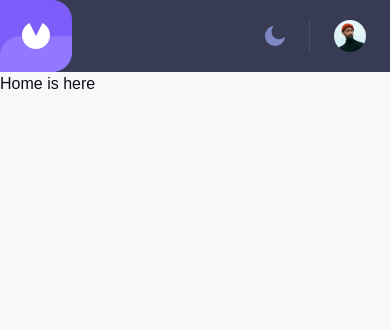
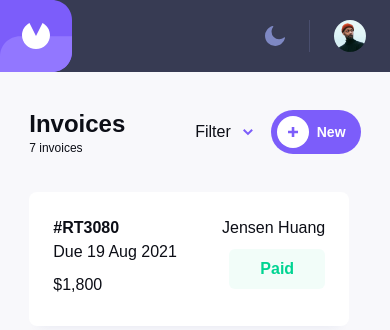
Before and after one commit to Bluey-ships-it/invoice_app, a React (Vite) app: page / in a window 390 px wide. Shown: the top 330 px of the page. Built offline with nearby package versions, Linux system fonts and the light colour scheme.

Commit message:
feat: add responsive page header and invoice card

```diff
--- a/src/Layout.tsx
+++ b/src/Layout.tsx
@@ -3,9 +3,10 @@ import Header from "./components/Header";
 
 const Layout = () => {
 	return (
-		<div className="min-h-screen bg-surface dark:bg-surface-dark transition-colors duration-300">
+		<div className="min-h-screen max-w-360 bg-surface dark:bg-surface-dark transition-colors duration-300 lg:flex ">
 			<Header />
-			<main className="lg:pl-20">
+            <div className="hidden lg:flex w-25.75"></div>
+			<main className="w-[85%] md:max-w-2xl lg:max-w-182.5 mx-auto mt-9 md:mt-16 lg:mt-19.5">
 				<Outlet />
 			</main>
 		</div>
--- a/src/components/Home.tsx
+++ b/src/components/Home.tsx
@@ -1,7 +1,11 @@
+import InvoiceCard from "./InvoiceCard";
+import PageHeader from "./PageHeader";
+
 export default function Home() {
   return (
     <div>
-      Home is here
+        <PageHeader/>
+        <InvoiceCard/>
     </div>
   )
 }
--- /dev/null
+++ b/src/components/InvoiceCard.tsx
@@ -0,0 +1,21 @@
+export default function InvoiceCard() {
+	return (
+		<div className="bg-surface-card dark:bg-surface-card-dark w-80 h-33.5 rounded-lg shadow-[0px_10px_10px_-10px_rgba(72,84,159,0.10)] p-6 flex flex-col">
+			<div className="flex justify-between">
+				<span className="font-bold">
+					<span>#</span>RT3080
+				</span>
+				<span>Jensen Huang</span>
+			</div>
+			<div className="flex justify-between items-center">
+				<div className="flex flex-col gap-2.25">
+					<span>Due 19 Aug 2021</span>
+					<span>$1,800</span>
+				</div>
+				<div className="w-24 h-10 flex justify-center items-center rounded-md bg-emerald-400/5 text-emerald-400 font-bold">
+					<span>Paid</span>
+				</div>
+			</div>
+		</div>
+	);
+}
--- /dev/null
+++ b/src/components/InvoiceFilter.tsx
@@ -0,0 +1,10 @@
+import AngleDown from "./icons/AngleDown";
+
+export default function InvoiceFilter() {
+  return (
+    <div className="flex items-center gap-3">
+      <span>Filter</span>
+      <span><AngleDown/></span>
+    </div>
+  )
+}
--- /dev/null
+++ b/src/components/NewInvoiceBtn.tsx
@@ -0,0 +1,14 @@
+import Plus from "./icons/Plus";
+
+export default function NewInvoiceBtn() {
+	return (
+		<button className="bg-primary rounded-3xl h-11 w-22.5 md:w-37.5 md:h-12 flex p-1.5 items-center gap-2 md:gap-3 text-white">
+			<span>
+				<Plus />
+			</span>
+			<span className="font-bold text-sm tracking-[-0.25]">
+				New <span className="hidden md:inline">Invoice</span>
+			</span>
+		</button>
+	);
+}
--- /dev/null
+++ b/src/components/PageHeader.tsx
@@ -0,0 +1,22 @@
+import InvoiceFilter from "./InvoiceFilter";
+import NewInvoiceBtn from "./NewInvoiceBtn";
+
+export default function PageHeader() {
+	return (
+		<div className="flex justify-between mb-9 md:mb-13.75 lg:mb-16">
+			<div className=" ">
+				<h1 className="font-bold text-text-heading dark:text-white text-2xl">
+					Invoices
+				</h1>
+				<p className="md:hidden text-xs">7 invoices</p>
+				<p className="hidden md:block text-xs text-[13px]">
+					There are 7 total invoices
+				</p>
+			</div>
+			<div className="flex gap-4.5 md:gap-8 items-center">
+				<InvoiceFilter />
+				<NewInvoiceBtn />
+			</div>
+		</div>
+	);
+}
--- /dev/null
+++ b/src/components/icons/AngleDown.tsx
@@ -0,0 +1,18 @@
+
+export default function AngleDown() {
+  return (
+		<svg
+			xmlns="http://www.w3.org/2000/svg"
+			width="10"
+			height="7"
+			viewBox="0 0 10 7"
+			fill="none"
+		>
+			<path
+				d="M0.707031 0.707153L4.93493 4.93505L9.16283 0.707153"
+				stroke="#7C5DFA"
+				stroke-width="2"
+			/>
+		</svg>
+	);
+}
--- /dev/null
+++ b/src/components/icons/AngleUp.tsx
@@ -0,0 +1,17 @@
+export default function AngleUp() {
+  return (
+		<svg
+			xmlns="http://www.w3.org/2000/svg"
+			width="10"
+			height="7"
+			viewBox="0 0 10 7"
+			fill="none"
+		>
+			<path
+				d="M0.707031 5.64209L4.93493 1.41419L9.16283 5.64209"
+				stroke="#7C5DFA"
+				stroke-width="2"
+			/>
+		</svg>
+	);
+}
--- /dev/null
+++ b/src/components/icons/Plus.tsx
@@ -0,0 +1,18 @@
+
+export default function Plus() {
+	return (
+		<svg
+			xmlns="http://www.w3.org/2000/svg"
+			width="32"
+			height="32"
+			viewBox="0 0 32 32"
+			fill="none"
+		>
+			<circle cx="16" cy="16" r="16" fill="white" />
+			<path
+				d="M17.3131 21.0229V17.3131H21.0229V14.7328H17.3131V11.0229H14.7328V14.7328H11.0229V17.3131H14.7328V21.0229H17.3131Z"
+				fill="#7C5DFA"
+			/>
+		</svg>
+	);
+}
```
Also changed, not shown: src/types/invoice.ts (added).
